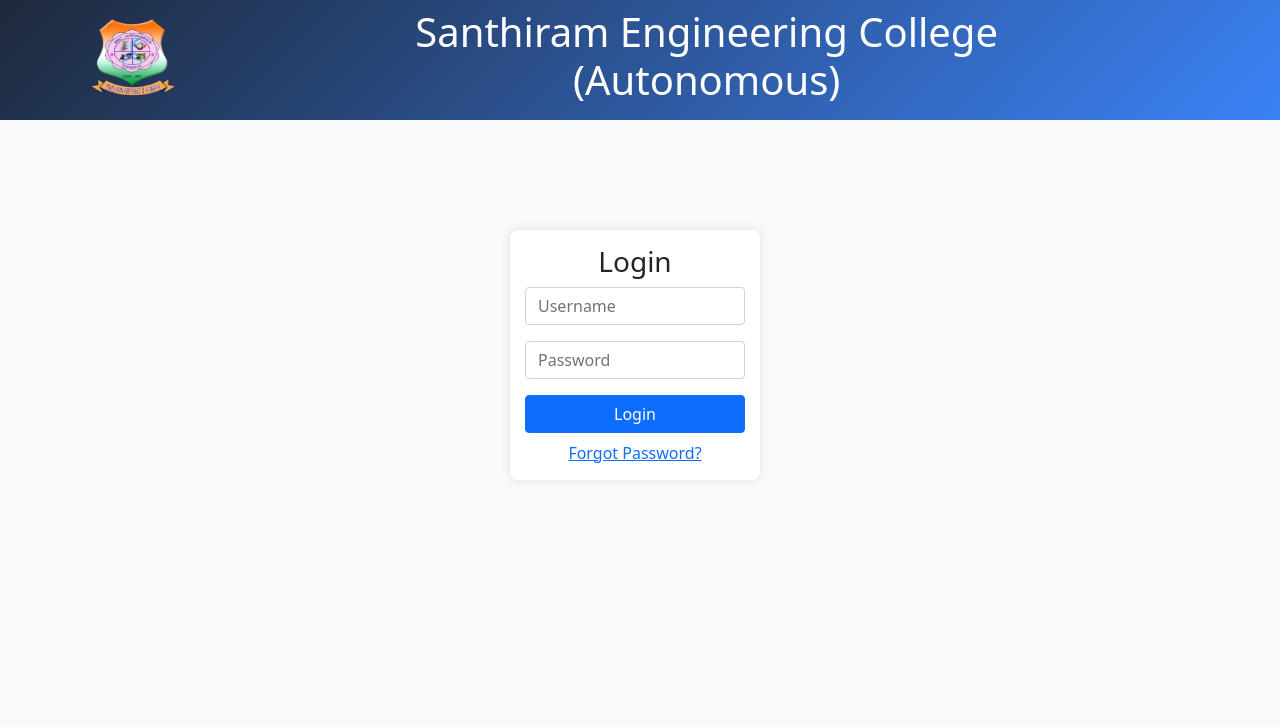
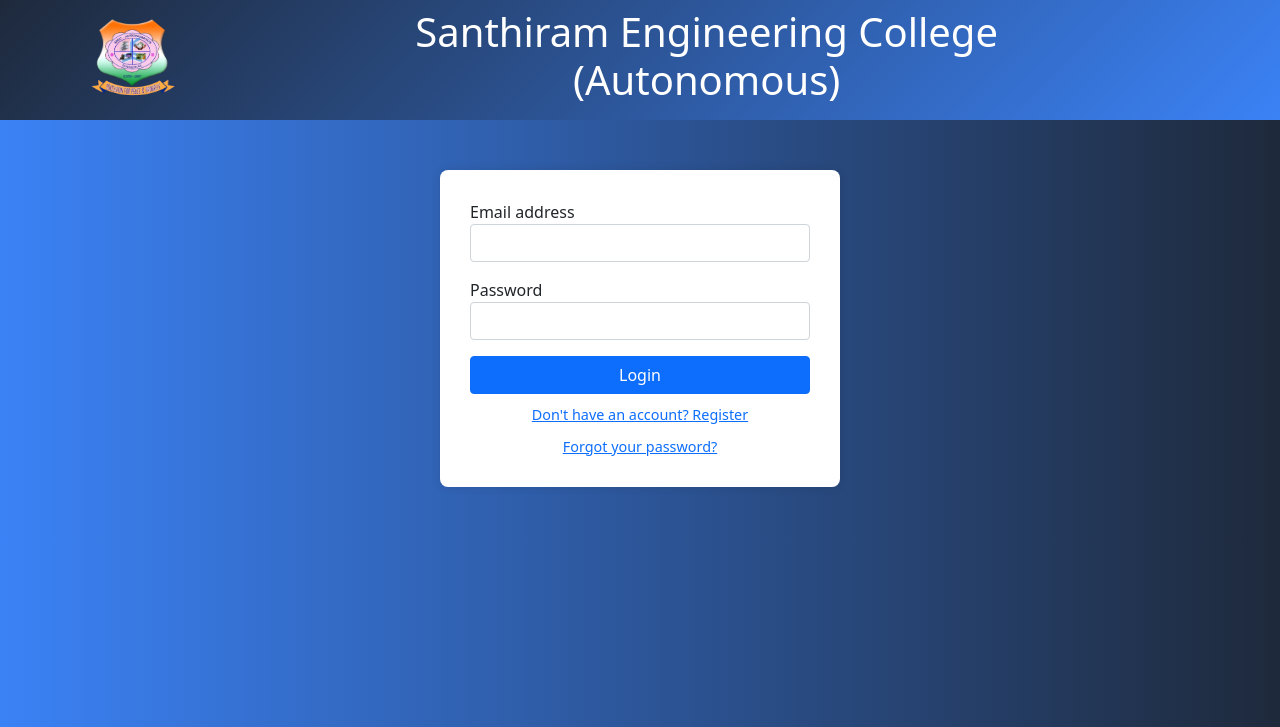
Before and after one commit to Viswa123-jpg/paper-publishing-webapp, a Flask app: page /login in a window 1280 px wide. Shown: the top 727 px of the page. Run offline with Flask 3, Linux system fonts and the light colour scheme; parts of the project's set-up code (start-up, migrations or seed data) failed here and were passed over; some libraries are stand-ins or nearby versions.

Commit message:
login details changed

```diff
--- a/templates/login.html
+++ b/templates/login.html
@@ -3,7 +3,7 @@
 <head>
     <meta charset="UTF-8">
     <meta name="viewport" content="width=device-width, initial-scale=1.0">
-    <title>main</title>
+    <title>International Conference login</title>
     <link rel="stylesheet" href="https://cdnjs.cloudflare.com/ajax/libs/font-awesome/6.6.0/css/all.min.css" integrity="sha512-Kc323vGBEqzTmouAECnVceyQqyqdsSiqLQISBL29aUW4U/M7pSPA/gEUZQqv1cwx4OnYxTxve5UMg5GT6L4JJg==" crossorigin="anonymous" referrerpolicy="no-referrer" />
     <link href="https://cdn.jsdelivr.net/npm/bootstrap@5.0.2/dist/css/bootstrap.min.css" rel="stylesheet" integrity="sha384-EVSTQN3/azprG1Anm3QDgpJLIm9Nao0Yz1ztcQTwFspd3yD65VohhpuuCOmLASjC" crossorigin="anonymous">
     <style>
@@ -18,7 +18,27 @@
       .navbar{
           background-image: linear-gradient(135deg, #1E293B, #3B82F6);
       }
+      body {
+        background: linear-gradient(to right, #3B82F6, #1E293B);
 
+    }
+    .auth-container {
+      max-width: 400px;
+      margin: 50px auto;
+      background: #fff;
+      padding: 30px;
+      border-radius: 8px;
+      box-shadow: 0 0 10px rgba(0,0,0,0.1);
+    }
+    .form-link {
+      display: block;
+      text-align: center;
+      margin-top: 10px;
+      font-size: 0.9rem;
+    }
+    .hidden {
+      display: none;
+    }
     </style>
 </head>
 <body>
@@ -32,41 +52,66 @@
 
             </div>
             </nav>
-            </header>
-            <style>
-              .login-container {
-                  position: absolute;
-                  top: 230px;
-                  right: 520px;
-                  background: white;
-                  padding: 15px;
-                  border-radius: 8px;
-                  box-shadow: 0px 0px 10px rgba(0, 0, 0, 0.1);
-                  width: 250px;
-              }
-          </style>
-      </head>
-      <body class="bg-light">
-          <div class="login-container">
-              <h3 class="text-center">Login</h3>
+            <div class="auth-container">
+                <!-- Login Form -->
+                <div id="login-form">
+                  <form>
                     <div class="mb-3">
-                  <input type="text" id="username" class="form-control" placeholder="Username">
+                      <label>Email address</label>
+                      <input type="email" class="form-control" required>
                     </div>
                     <div class="mb-3">
-                  <input type="password" id="password" class="form-control" placeholder="Password">
+                      <label>Password</label>
+                      <input type="password" class="form-control" required>
                     </div>
-              <button class="btn btn-primary w-100" onclick="login()">Login</button>
-              <a href="#" class="d-block text-center mt-2 text-primary">Forgot Password?</a>
+                    <button class="btn btn-primary w-100">Login</button>
+                    <a href="#" class="form-link" onclick="showForm('register-form')">Don't have an account? Register</a>
+                    <a href="#" class="form-link" onclick="showForm('forgot-form')">Forgot your password?</a>
+                  </form>
                 </div>
+
+                <div id="register-form" class="hidden">
+                  <form>
+                    <div class="mb-3">
+                      <label>Full Name</label>
+                      <input type="text" class="form-control" required>
+                    </div>
+                    <div class="mb-3">
+                      <label>Email address</label>
+                      <input type="email" class="form-control" required>
+                    </div>
+                    <div class="mb-3">
+                      <label>Password</label>
+                      <input type="password" class="form-control" required>
+                    </div>
+                    <button class="btn btn-success w-100">Register</button>
+                    <a href="#" class="form-link" onclick="showForm('login-form')">Already have an account? Login</a>
+                  </form>
+                </div>
+
+                <div id="forgot-form" class="hidden">
+                  <form>
+                    <div class="mb-3">
+                      <label>Email address</label>
+                      <input type="email" class="form-control" required>
+                    </div>
+                    <button class="btn btn-warning w-100">Send Reset Link</button>
+                    <a href="#" class="form-link" onclick="showForm('login-form')">Back to Login</a>
+                  </form>
+                </div>
+              </div>
+
+
               <script>
-              function login() {
-                  let username = document.getElementById("username").value;
-                  let password = document.getElementById("password").value;
-                  alert(username && password ? "Login attempt" : "Please enter credentials");
+                function showForm(formId) {
+                  const forms = document.querySelectorAll('.auth-container > div');
+                  forms.forEach(form => form.classList.add('hidden'));
+
+                  document.getElementById(formId).classList.remove('hidden');
                 }
               </script>
 
-
+            <script src="https://cdn.jsdelivr.net/npm/bootstrap@5.3.3/dist/js/bootstrap.bundle.min.js"></script>
     <script src="https://cdn.jsdelivr.net/npm/@popperjs/core@2.9.2/dist/umd/popper.min.js" integrity="sha384-IQsoLXl5PILFhosVNubq5LC7Qb9DXgDA9i+tQ8Zj3iwWAwPtgFTxbJ8NT4GN1R8p" crossorigin="anonymous"></script>
     <script src="https://cdn.jsdelivr.net/npm/bootstrap@5.0.2/dist/js/bootstrap.min.js" integrity="sha384-cVKIPhGWiC2Al4u+LWgxfKTRIcfu0JTxR+EQDz/bgldoEyl4H0zUF0QKbrJ0EcQF" crossorigin="anonymous"></script>
 </body>
```
Also changed, not shown: templates/project1.html (+3 -10 lines). Lines whose indentation alone changed are shown as unchanged.
